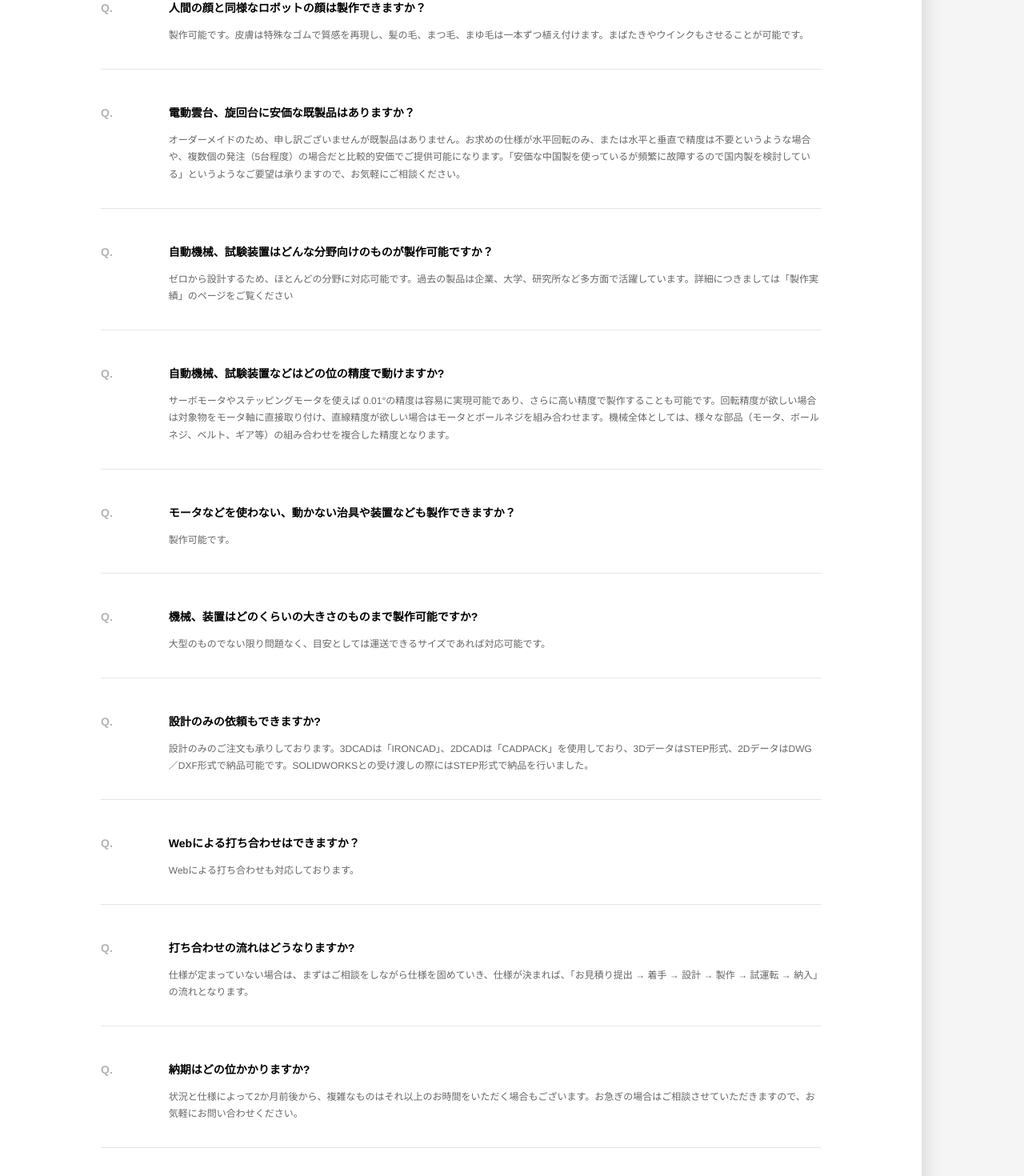
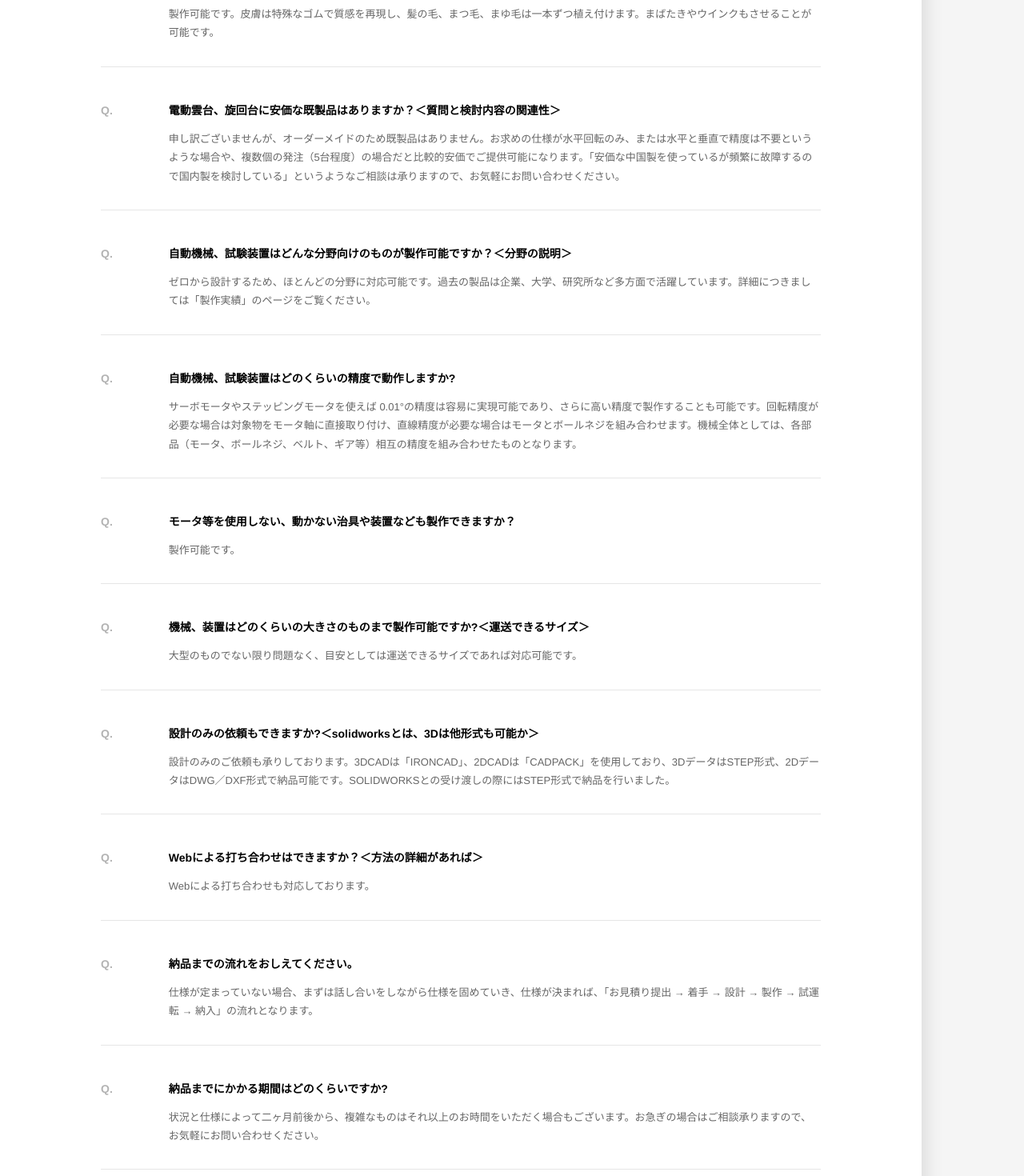
Before and after one commit to kenyaaaaaa/vitald, a Next.js app: page /faq in a window 1280 px wide. Shown: the part 460-1930 px from the top of the page at 80% size. Built offline with nearby package versions, Linux system fonts and the light colour scheme.

Commit message:
faq文言修正、ヘッダー色調整

```diff
--- a/components/common/Header.tsx
+++ b/components/common/Header.tsx
@@ -9,18 +9,24 @@ import { useRouter } from "next/router";
 
 const Header = () => {
   const [isBurgerOpen, setBurgerOpen] = useState(false);
-  const isScloledYZero = useScrolledYZero();
+  const isTop = useScrolledYZero();
   const router = useRouter();
 
-  const isHomeAndTop: boolean =
-    router.pathname === "/" && isScloledYZero ? true : false;
+  const isHomeAndTop: boolean = router.pathname === "/" && isTop ? true : false;
+
+  let headerStyle = normal;
+  if (isHomeAndTop) {
+    headerStyle = homeAndTop;
+  } else if (isTop) {
+    headerStyle = top;
+  }
 
   return (
     <>
       {isBurgerOpen && (
         <div css={overlay} onClick={() => setBurgerOpen(!isBurgerOpen)}></div>
       )}
-      <div css={[wrapper, isHomeAndTop ? homeAndTop : normal]}>
+      <div css={[wrapper, headerStyle]}>
         <header css={header}>
           <Logo
             isHomeAndTop={isHomeAndTop}
@@ -60,18 +66,19 @@ const homeAndTop = css`
     color: white;
   }
 `;
+const top = css`
+  background-color: whitesmoke;
+  color: black;
+`;
 const normal = css`
+  background-color: whitesmoke;
   ${mqLarge} {
     background-color: hsla(0, 0%, 100%, 0.95);
-    /* background-color: whitesmoke; */
     color: black;
     box-shadow: 0px 3px 20px -3px hsla(240, 70%, 20%, 0.3);
   }
 `;
 const header = css`
-  position: absolute;
-  z-index: 1000;
-  width: 100%;
   ${mqLarge} {
     position: relative;
     margin: 0 auto;
--- a/components/home/Service.tsx
+++ b/components/home/Service.tsx
@@ -111,6 +111,7 @@ const title = css`
 
 const description = css`
   margin-top: 2.5rem;
+  font-size: 1.4rem;
   ${mqLarge} {
     line-height: 2;
     font-size: 1.3rem;
--- a/pages/faq.tsx
+++ b/pages/faq.tsx
@@ -20,48 +20,52 @@ const FAQ: NextPageWithLayout = () => {
         "製作可能です。皮膚は特殊なゴムで質感を再現し、髪の毛、まつ毛、まゆ毛は一本ずつ植え付けます。まばたきやウインクもさせることが可能です。",
     },
     {
-      question: "電動雲台、旋回台に安価な既製品はありますか？",
+      question:
+        "電動雲台、旋回台に安価な既製品はありますか？＜質問と検討内容の関連性＞",
       answer:
-        "オーダーメイドのため、申し訳ございませんが既製品はありません。お求めの仕様が水平回転のみ、または水平と垂直で精度は不要というような場合や、複数個の発注（5台程度）の場合だと比較的安価でご提供可能になります。「安価な中国製を使っているが頻繁に故障するので国内製を検討している」というようなご要望は承りますので、お気軽にご相談ください。",
-    },
-    {
-      question: "自動機械、試験装置はどんな分野向けのものが製作可能ですか？",
-      answer:
-        "ゼロから設計するため、ほとんどの分野に対応可能です。過去の製品は企業、大学、研究所など多方面で活躍しています。詳細につきましては「製作実績」のページをご覧ください",
-    },
-    {
-      question: "自動機械、試験装置などはどの位の精度で動けますか?",
-      answer:
-        "サーボモータやステッピングモータを使えば 0.01°の精度は容易に実現可能であり、さらに高い精度で製作することも可能です。回転精度が欲しい場合は対象物をモータ軸に直接取り付け、直線精度が欲しい場合はモータとボールネジを組み合わせます。機械全体としては、様々な部品（モータ、ボールネジ、ベルト、ギア等）の組み合わせを複合した精度となります。",
+        "申し訳ございませんが、オーダーメイドのため既製品はありません。お求めの仕様が水平回転のみ、または水平と垂直で精度は不要というような場合や、複数個の発注（5台程度）の場合だと比較的安価でご提供可能になります。「安価な中国製を使っているが頻繁に故障するので国内製を検討している」というようなご相談は承りますので、お気軽にお問い合わせください。",
     },
     {
       question:
-        "モータなどを使わない、動かない治具や装置なども製作できますか？",
+        "自動機械、試験装置はどんな分野向けのものが製作可能ですか？＜分野の説明＞",
+      answer:
+        "ゼロから設計するため、ほとんどの分野に対応可能です。過去の製品は企業、大学、研究所など多方面で活躍しています。詳細につきましては「製作実績」のページをご覧ください。",
+    },
+    {
+      question: "自動機械、試験装置はどのくらいの精度で動作しますか?",
+      answer:
+        "サーボモータやステッピングモータを使えば 0.01°の精度は容易に実現可能であり、さらに高い精度で製作することも可能です。回転精度が必要な場合は対象物をモータ軸に直接取り付け、直線精度が必要な場合はモータとボールネジを組み合わせます。機械全体としては、各部品（モータ、ボールネジ、ベルト、ギア等）相互の精度を組み合わせたものとなります。",
+    },
+    {
+      question:
+        "モータ等を使用しない、動かない治具や装置なども製作できますか？",
       answer: "製作可能です。",
     },
     {
-      question: "機械、装置はどのくらいの大きさのものまで製作可能ですか?",
+      question:
+        "機械、装置はどのくらいの大きさのものまで製作可能ですか?＜運送できるサイズ＞",
       answer:
         "大型のものでない限り問題なく、目安としては運送できるサイズであれば対応可能です。",
     },
     {
-      question: "設計のみの依頼もできますか?",
+      question:
+        "設計のみの依頼もできますか?＜solidworksとは、3Dは他形式も可能か＞",
       answer:
-        "設計のみのご注文も承りしております。3DCADは「IRONCAD」、2DCADは「CADPACK」を使用しており、3DデータはSTEP形式、2DデータはDWG／DXF形式で納品可能です。SOLIDWORKSとの受け渡しの際にはSTEP形式で納品を行いました。",
+        "設計のみのご依頼も承りしております。3DCADは「IRONCAD」、2DCADは「CADPACK」を使用しており、3DデータはSTEP形式、2DデータはDWG／DXF形式で納品可能です。SOLIDWORKSとの受け渡しの際にはSTEP形式で納品を行いました。",
     },
     {
-      question: "Webによる打ち合わせはできますか？",
+      question: "Webによる打ち合わせはできますか？＜方法の詳細があれば＞",
       answer: "Webによる打ち合わせも対応しております。",
     },
     {
-      question: "打ち合わせの流れはどうなりますか?",
+      question: "納品までの流れをおしえてください。",
       answer:
-        " 仕様が定まっていない場合は、まずはご相談をしながら仕様を固めていき、仕様が決まれば、「お見積り提出 → 着手 → 設計 → 製作 → 試運転 → 納入」の流れとなります。",
+        "仕様が定まっていない場合、まずは話し合いをしながら仕様を固めていき、仕様が決まれば、「お見積り提出 → 着手 → 設計 → 製作 → 試運転 → 納入」の流れとなります。",
     },
     {
-      question: "納期はどの位かかりますか?",
+      question: "納品までにかかる期間はどのくらいですか?",
       answer:
-        "状況と仕様によって2か月前後から、複雑なものはそれ以上のお時間をいただく場合もございます。お急ぎの場合はご相談させていただきますので、お気軽にお問い合わせください。",
+        "状況と仕様によって二ヶ月前後から、複雑なものはそれ以上のお時間をいただく場合もございます。お急ぎの場合はご相談承りますので、お気軽にお問い合わせください。",
     },
     ,
   ];
@@ -142,8 +146,6 @@ const left = css`
     font-size: 1.5rem;
     font-weight: bold;
     color: hsl(0, 0%, 70%);
-    /* line-height: 0.5; */
-    /* display: block; */
   }
   ${mqLarge} {
     span {
@@ -161,27 +163,16 @@ const right = css`
 `;
 const question = css`
   p {
-    font-size: 1.3rem;
+    font-size: 1.4rem;
     font-weight: bold;
     display: inline-block;
-  }
-  ${mqLarge} {
-    p {
-      font-size: 1.4rem;
-      font-weight: bold;
-    }
   }
 `;
 const answer = css`
   p {
     margin-top: 1rem;
-    font-size: 1.2rem;
+    font-size: 1.3rem;
     color: hsl(0, 0%, 40%);
-  }
-  ${mqLarge} {
-    p {
-      font-size: 1.2rem;
-    }
   }
 `;
 const wrapper = css`
@@ -189,10 +180,10 @@ const wrapper = css`
 `;
 const wrapperInner = css`
   background-color: whitesmoke;
-  padding-top: 12rem;
   padding-bottom: 20rem;
+  padding-top: 2.5rem;
   ${mqLarge} {
-    padding-top: 14rem;
+    padding-top: 11rem;
   }
 `;
 const container = css`
```
